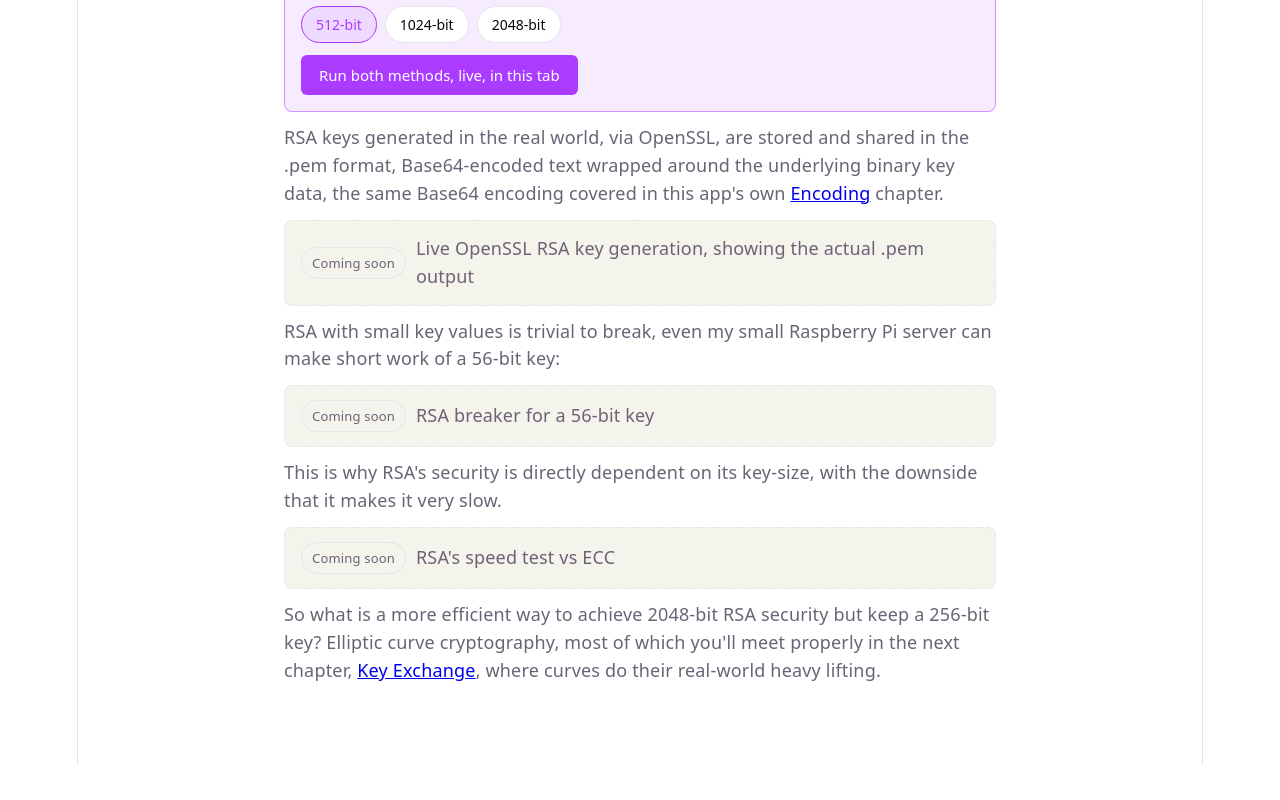
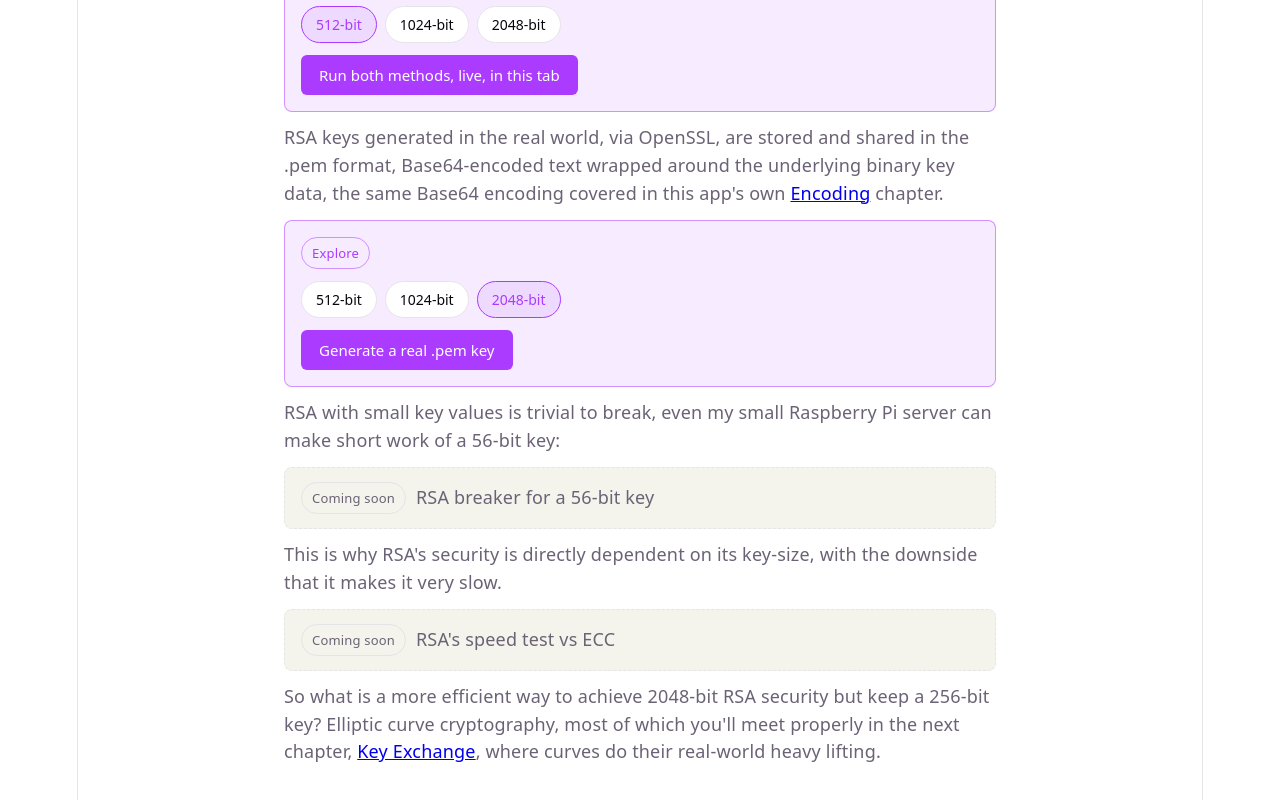
Before and after one commit to gillo7/CryptoMaths, a React (Vite) app in the folder frontend/: page /public-key-encryption in a window 1280 px wide. Shown: the part 4331-5131 px from the top of the page. Before the commit the page ends 5096 px from the top, so only its background shows below. Built offline with nearby package versions, Linux system fonts and the light colour scheme.

Commit message:
Add the live OpenSSL .pem output demo
Reuses the same /api/rsa/keygen backend as the step-by-step demo above,
but shows the actual PEM text in a code box rather than breaking it into
fields again - the point here is what a real key file looks like, not
another walkthrough of the maths.

```diff
--- a/frontend/src/pages/PublicKeyEncryption.tsx
+++ b/frontend/src/pages/PublicKeyEncryption.tsx
@@ -3,6 +3,7 @@ import PublicKeyPlaceholder from './PublicKeyPlaceholder'
 import RsaKeygenSteps from './RsaKeygenSteps'
 import RsaToyCalculator from './RsaToyCalculator'
 import RsaModpowTiming from './RsaModpowTiming'
+import RsaPemOutput from './RsaPemOutput'
 import './PublicKeyEncryption.css'
 // Shared widget classes (.explorer, .compute-button, .multibox, etc.) and
 // the article-preview link classes live in these two lessons' stylesheets
@@ -261,7 +262,7 @@ function PublicKeyEncryption() {
           underlying binary key data, the same Base64 encoding covered in
           this app's own <Link to="/encoding">Encoding</Link> chapter.
         </p>
-        <PublicKeyPlaceholder label="Live OpenSSL RSA key generation, showing the actual .pem output" />
+        <RsaPemOutput />
 
         <p>
           RSA with small key values is trivial to break, even my small
--- /dev/null
+++ b/frontend/src/pages/RsaPemOutput.tsx
@@ -0,0 +1,73 @@
+import { useState } from 'react'
+import { generateRsaKey } from '../lib/rsaDemo'
+
+const BIT_SIZES = [512, 1024, 2048] as const
+
+function RsaPemOutput() {
+  const [bits, setBits] = useState<(typeof BIT_SIZES)[number]>(2048)
+  const [status, setStatus] = useState<'idle' | 'loading' | 'error'>('idle')
+  const [pem, setPem] = useState('')
+
+  async function handleGenerate() {
+    setStatus('loading')
+    setPem('')
+    try {
+      const key = await generateRsaKey(bits)
+      setPem(key.pem.trim())
+      setStatus('idle')
+    } catch {
+      setStatus('error')
+    }
+  }
+
+  return (
+    <div className="explorer">
+      <span className="exercise-badge">Explore</span>
+
+      <div className="cost-selector">
+        {BIT_SIZES.map((size) => (
+          <button
+            key={size}
+            type="button"
+            onClick={() => setBits(size)}
+            disabled={status === 'loading'}
+            className={
+              size === bits ? 'cost-button cost-button-active' : 'cost-button'
+            }
+          >
+            {size}-bit
+          </button>
+        ))}
+      </div>
+
+      <button
+        type="button"
+        onClick={handleGenerate}
+        disabled={status === 'loading'}
+        className="compute-button"
+      >
+        {status === 'loading' ? 'Generating…' : 'Generate a real .pem key'}
+      </button>
+
+      {status === 'error' && (
+        <p className="hash-result">Something went wrong - try again.</p>
+      )}
+
+      {pem && (
+        <div className="code-block">
+          <code>{pem}</code>
+        </div>
+      )}
+
+      {pem && (
+        <p className="demo-note">
+          That's the same p, q, N, e, and d from above, real OpenSSL
+          output this time - just Base64-encoded and wrapped in
+          BEGIN/END markers rather than broken out field by field.
+        </p>
+      )}
+    </div>
+  )
+}
+
+export default RsaPemOutput
```
